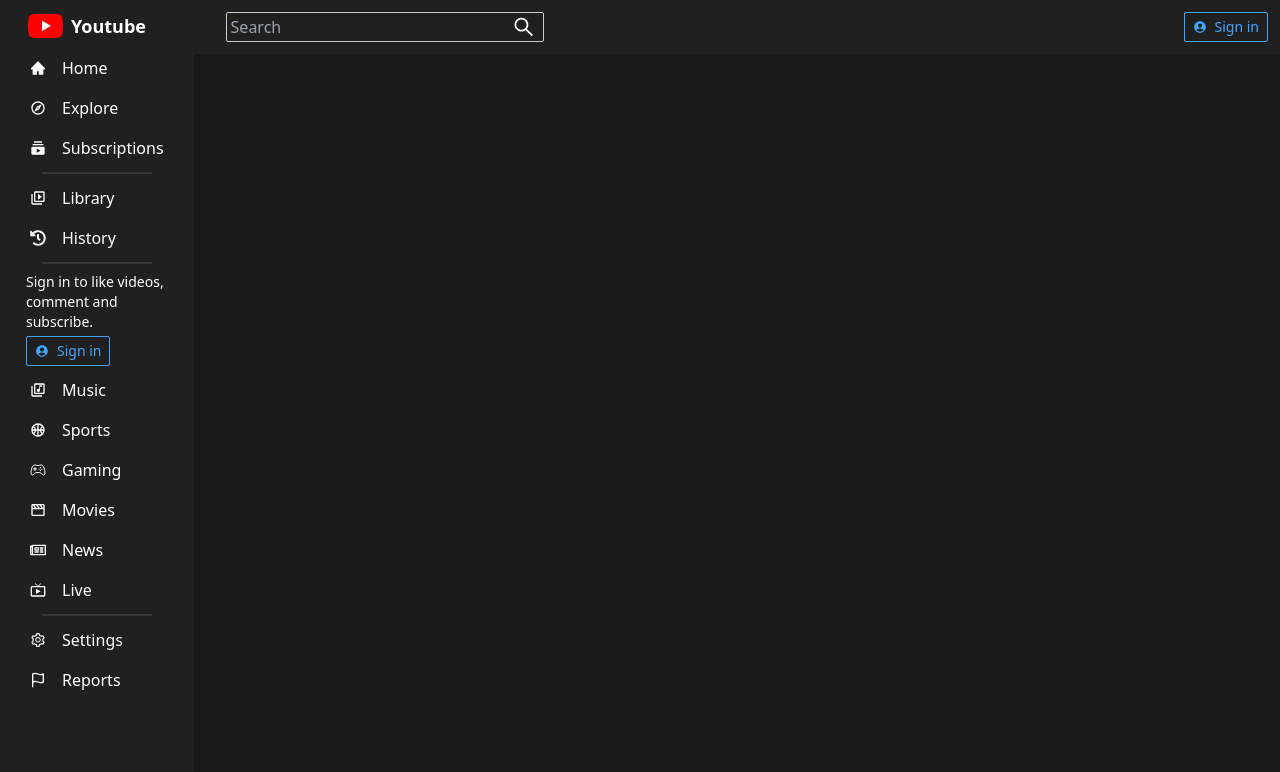
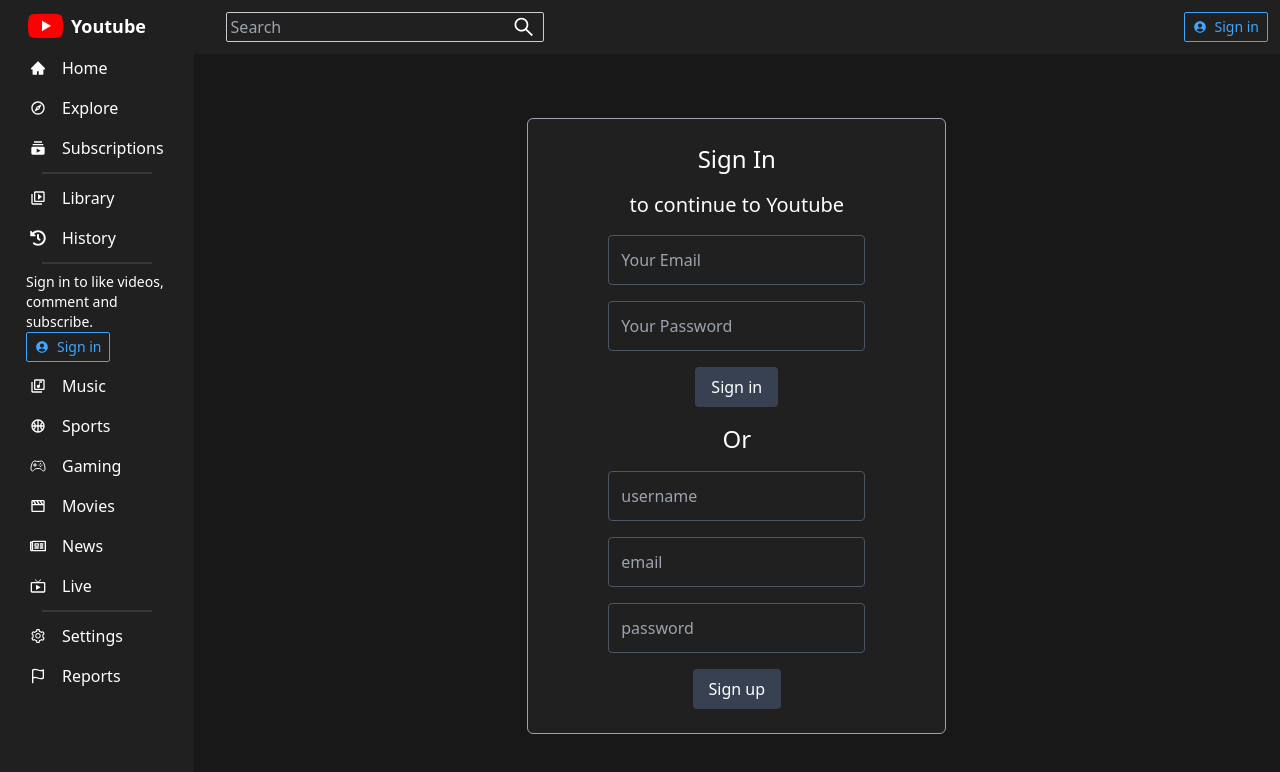
Before and after one commit to aziv7/twcss-youtube-ui, a React (Create React App) app: page /sign-in in a window 1280 px wide. Shown: the top 772 px of the page. Built offline with nearby package versions, Linux system fonts and the light colour scheme.

Commit message:
login page

```diff
--- a/src/App.js
+++ b/src/App.js
@@ -4,6 +4,7 @@ import logo from './logo.svg';
 import { BrowserRouter, Route, Routes } from 'react-router-dom';
 import Video from './pages/Video';
 import Home from './pages/Home';
+import Login from './pages/Login';
 function App() {
   const [darkMode, setDarkMode] = useState(true);
   return (
@@ -15,7 +16,7 @@ function App() {
           <Navbar />
           <div>
             <Routes>
-              {' '}
+              <Route path='/sign-in' element={<Login />} />
               <Route path='/video/:id' element={<Video />} />
               <Route path='/' element={<Home />} />
             </Routes>
--- a/src/components/LeftSideMenu.jsx
+++ b/src/components/LeftSideMenu.jsx
@@ -57,9 +57,12 @@ const LeftSideMenu = () => {
             <p className='text-sm'>
               Sign in to like videos, comment and subscribe.
             </p>
-            <button className='bg-transparent flex items-center justify-center space-x-2 border-solid border rounded-sm text-buttonborder  border-buttonborder text-sm font-medium  px-2 py-1'>
-              <MdAccountCircle /> <span>Sign in</span>
-            </button>
+            <Link to={'sign-in'}>
+              {' '}
+              <button className='bg-transparent flex items-center justify-center space-x-2 border-solid border rounded-sm text-buttonborder  border-buttonborder text-sm font-medium  px-2 py-1'>
+                <MdAccountCircle /> <span>Sign in</span>
+              </button>
+            </Link>
           </div>
 
           <div className='flex cursor-pointer items-center space-x-4 rounded-sm hover:bg-gray-800 px-1 py-2'>
--- a/src/components/Navbar.jsx
+++ b/src/components/Navbar.jsx
@@ -1,6 +1,6 @@
 import React from 'react';
 import { AiOutlineSearch } from 'react-icons/ai';
-
+import { Link } from 'react-router-dom';
 import { MdAccountCircle } from 'react-icons/md';
 const Navbar = () => {
   return (
@@ -18,9 +18,12 @@ const Navbar = () => {
           />{' '}
         </div>
 
-        <button className='bg-transparent flex items-center justify-center space-x-2 border-solid border rounded-sm text-buttonborder  border-buttonborder text-sm font-medium  px-2 py-1'>
-          <MdAccountCircle /> <span>Sign in</span>
-        </button>
+        <Link to='sign-in'>
+          {' '}
+          <button className='bg-transparent flex items-center justify-center space-x-2 border-solid border rounded-sm text-buttonborder  border-buttonborder text-sm font-medium  px-2 py-1'>
+            <MdAccountCircle /> <span>Sign in</span>
+          </button>
+        </Link>
       </div>
     </div>
   );
--- /dev/null
+++ b/src/pages/Login.jsx
@@ -0,0 +1,48 @@
+import React from 'react';
+
+const Login = () => {
+  return (
+    <div className='p-6 h-[calc(100vh-56px)]  text-white  flex items-center justify-center'>
+      <div className='flex text-center flex-col space-y-4  items-center px-20 py-6 bg-sidebarmenu border border-gray-400 rounded-md'>
+        <label className='text-2xl' htmlFor='mail'>
+          Sign In
+        </label>
+        <p className='font-light text-xl'>to continue to Youtube</p>
+        <input
+          id='mail'
+          className='border rounded p-3 bg-transparent w-full border-gray-600 '
+          placeholder='Your Email'
+          type='email'
+        />
+        <input
+          placeholder='Your Password'
+          className='border rounded p-3 bg-transparent w-full border-gray-600 '
+          type='password'
+        />
+        <button className='rounded border-none px-4 py-2 font-medium bg-gray-700'>
+          Sign in
+        </button>
+        <p className='text-2xl'>Or</p>
+        <input
+          className='border rounded p-3 bg-transparent w-full border-gray-600 '
+          placeholder='username'
+        />
+        <input
+          className='border rounded p-3 bg-transparent w-full border-gray-600 '
+          type='email'
+          placeholder='email'
+        />
+        <input
+          className='border rounded p-3 bg-transparent w-full border-gray-600 '
+          type='password'
+          placeholder='password'
+        />
+        <button className='rounded border-none px-4 py-2 font-medium bg-gray-700'>
+          Sign up
+        </button>
+      </div>
+    </div>
+  );
+};
+
+export default Login;
```
